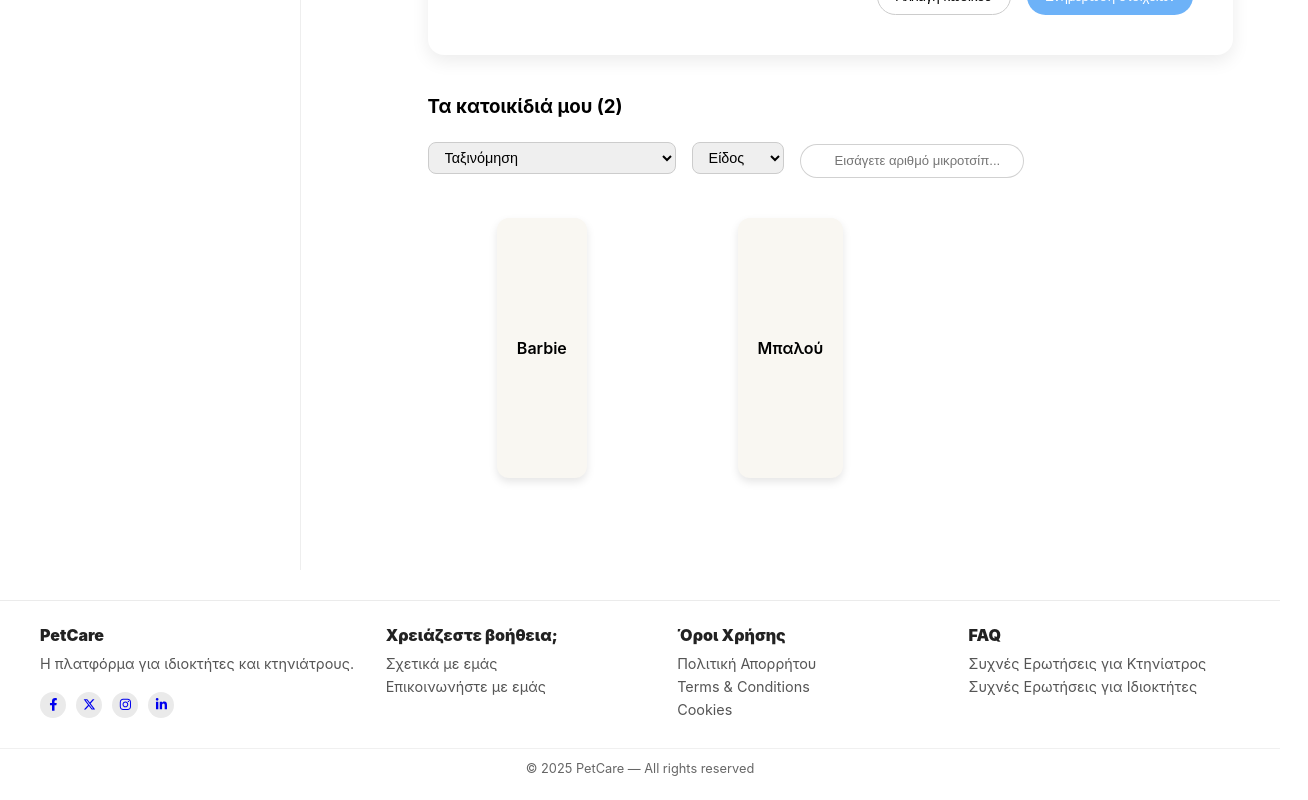
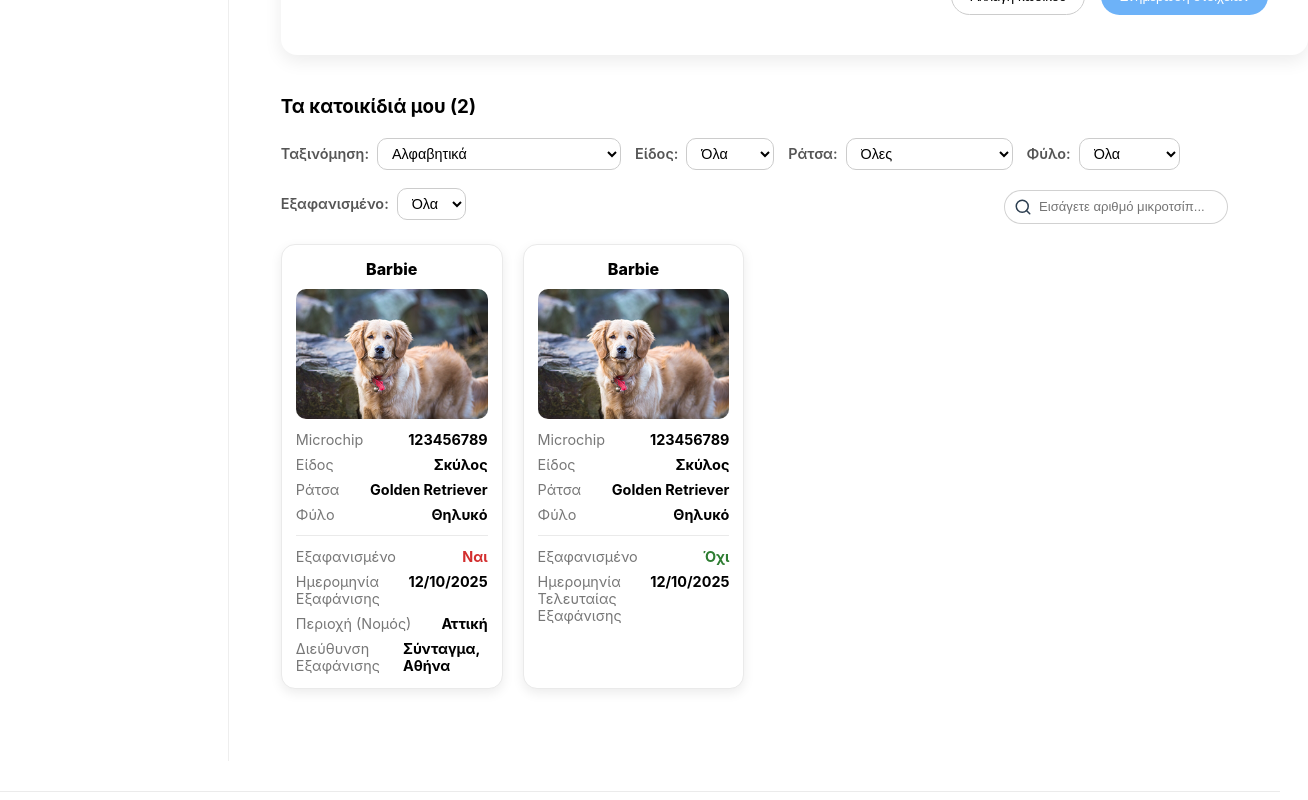
Before and after one commit to sdi2200288/Website-pet.gov, a React (Create React App) app: page /owner-dashboard/profile in a window 1280 px wide. Shown: the part 620-1420 px from the top of the page, 1308 px wide, since content can reach past the window. Built offline with nearby package versions, Linux system fonts and the light colour scheme.

Commit message:
pet component

```diff
--- /dev/null
+++ b/src/components/Pet/Pet.css
@@ -0,0 +1,64 @@
+.pet-card-x {
+  background: #ffffff;
+  border-radius: 14px;
+  padding: 14px;
+  box-shadow: 0 4px 12px rgba(0, 0, 0, 0.08);
+  border: 1px solid #eaeaea;
+  max-width: 320px;
+}
+
+.pet-title {
+  text-align: center;
+  font-weight: 800;
+  font-size: 1rem;
+  margin-bottom: 10px;
+}
+
+.pet-img-wrap {
+  width: 100%;
+  height: 130px;
+  border-radius: 10px;
+  overflow: hidden;
+  margin-bottom: 12px;
+}
+
+.pet-img {
+  width: 100%;
+  height: 100%;
+  object-fit: cover;
+}
+
+.pet-fields {
+  display: grid;
+  gap: 8px;
+}
+
+.pet-row {
+  display: flex;
+  justify-content: space-between;
+  font-size: 0.9rem;
+}
+
+.pet-row span {
+  color: #777;
+}
+
+.pet-row b {
+  font-weight: 700;
+}
+
+.pet-divider {
+  height: 1px;
+  background: #eaeaea;
+  margin: 12px 0;
+}
+
+.lost-yes {
+  color: #d32f2f;
+  font-weight: 800;
+}
+
+.lost-no {
+  color: #2e7d32;
+  font-weight: 800;
+}
--- /dev/null
+++ b/src/components/Pet/Pet.js
@@ -0,0 +1,125 @@
+import React from "react";
+import "./Pet.css";
+import petPhoto from "../../images/lostPet1.png";
+
+export default function PetDetails({ mode = 0 }) {
+  const pet = {
+    name: "Barbie",
+    photoUrl: petPhoto,
+    microchip: "123456789",
+    species: "Σκύλος",
+    breed: "Golden Retriever",
+    gender: "Θηλυκό",
+    lastSeenDate: "12/10/2025",
+    region: "Αττική",
+    lastSeenAddress: "Σύνταγμα, Αθήνα",
+  };
+  const isLost = mode === 0;
+
+  if (mode === 1) {
+    return (
+      <div className="pet-card-x pet-card-profile">
+        <div className="pet-title">{pet.name}</div>
+
+        <div className="pet-img-wrap">
+          <img className="pet-img" src={pet.photoUrl} alt={pet.name} />
+        </div>
+
+        <div className="pet-fields">
+          <div className="pet-row">
+            <span>Microchip</span>
+            <b>{pet.microchip}</b>
+          </div>
+          <div className="pet-row">
+            <span>Είδος</span>
+            <b>{pet.species}</b>
+          </div>
+          <div className="pet-row">
+            <span>Ράτσα</span>
+            <b>{pet.breed}</b>
+          </div>
+          <div className="pet-row">
+            <span>Φύλο</span>
+            <b>{pet.gender}</b>
+          </div>
+        </div>
+
+        <div className="pet-divider" />
+
+        <div className="pet-fields">
+          <div className="pet-row">
+            <span>Εξαφανισμένο</span>
+            <b className={isLost ? "lost-yes" : "lost-no"}>
+              {isLost ? "Ναι" : "Όχι"}
+            </b>
+          </div>
+
+          <>
+            <div className="pet-row">
+              <span>Ημερομηνία Τελευταίας Εξαφάνισης</span>
+              <b>{pet.lastSeenDate}</b>
+            </div>
+          </>
+
+        </div>
+      </div>
+    );
+  }
+
+  return (
+    <div className="pet-card-x pet-card-profile">
+      <div className="pet-title">{pet.name}</div>
+
+      <div className="pet-img-wrap">
+        <img className="pet-img" src={pet.photoUrl} alt={pet.name} />
+      </div>
+
+      <div className="pet-fields">
+        <div className="pet-row">
+          <span>Microchip</span>
+          <b>{pet.microchip}</b>
+        </div>
+        <div className="pet-row">
+          <span>Είδος</span>
+          <b>{pet.species}</b>
+        </div>
+        <div className="pet-row">
+          <span>Ράτσα</span>
+          <b>{pet.breed}</b>
+        </div>
+        <div className="pet-row">
+          <span>Φύλο</span>
+          <b>{pet.gender}</b>
+        </div>
+      </div>
+
+      <div className="pet-divider" />
+
+      <div className="pet-fields">
+        <div className="pet-row">
+          <span>Εξαφανισμένο</span>
+          <b className={isLost ? "lost-yes" : "lost-no"}>
+            {isLost ? "Ναι" : "Όχι"}
+          </b>
+        </div>
+
+        <>
+          <div className="pet-row">
+            <span>Ημερομηνία Εξαφάνισης</span>
+            <b>{pet.lastSeenDate}</b>
+          </div>
+
+          <div className="pet-row">
+            <span>Περιοχή (Νομός)</span>
+            <b>{pet.region}</b>
+          </div>
+
+          <div className="pet-row">
+            <span>Διεύθυνση Εξαφάνισης</span>
+            <b>{pet.lastSeenAddress}</b>
+          </div>
+        </>
+      </div>
+    </div>
+  );
+}
--- a/src/pages/HomePage/HomePage.css
+++ b/src/pages/HomePage/HomePage.css
@@ -79,14 +79,13 @@
   color:#2c3e50;
 }
 
-/* κρύβουμε το κείμενο “Αναζήτηση” στο κουμπί για να φαίνεται σαν icon */
 .hero-button span{
   display:none;
 }
 
+.lost-pet-card { padding: 35px; }
 
 
-/* INFO SECTIONS */
 .info-sections {
   padding: 34px 20px 48px;
   margin: 26px auto 0;
--- a/src/pages/HomePage/HomePage.js
+++ b/src/pages/HomePage/HomePage.js
@@ -3,6 +3,7 @@ import arxikieikona from "../../images/Arxiki_eikona.png";
 import lostPet1 from "../../images/lostPet1.png";
 import lostPet2 from "../../images/lostPet2.png";
 import lostPet3 from "../../images/lostPet3.png";
+import PetDetails from "../../components/Pet/Pet";
 import owner from "../../images/owner.png";
 import vet from "../../images/vet.png";
 import Footer from "../../components/Footer/Footer";
@@ -90,36 +91,15 @@ export default function Homepage() {
 
           <div className="lost-pets-grid">
             <div className="lost-pet-card">
-              <img src={lostPet1} alt="Χαμένος σκύλος" className="lost-pet-image" />
-              <div className="lost-pet-info">
-                <h3>Μαξ</h3>
-                <p className="pet-breed">Πομερανιανός</p>
-                <p className="pet-location">📍 Βρέθηκε: Αθήνα, Κέντρο</p>
-                <p className="pet-date">📅 15 Μαρτίου 2024</p>
-                <button className="pet-button">Περισσότερες Πληροφορίες</button>
-              </div>
+              <PetDetails mode={0} />
             </div>
 
             <div className="lost-pet-card">
-              <img src={lostPet2} alt="Χαμένη γάτα με ρίγες" className="lost-pet-image" />
-              <div className="lost-pet-info">
-                <h3>Μαξ</h3>
-                <p className="pet-breed">Ευρωπαϊκή Σταγόνα</p>
-                <p className="pet-location">📍 Βρέθηκε: Θεσσαλονίκη, Νεάπολη</p>
-                <p className="pet-date">📅 12 Μαρτίου 2024</p>
-                <button className="pet-button">Περισσότερες Πληροφορίες</button>
-              </div>
+              <PetDetails mode={0} />
             </div>
 
             <div className="lost-pet-card">
-              <img src={lostPet3} alt="Χαμένο κουνέλι" className="lost-pet-image" />
-              <div className="lost-pet-info">
-                <h3>Κουνελάκι</h3>
-                <p className="pet-breed">Λιονταράκι</p>
-                <p className="pet-location">📍 Βρέθηκε: Πάτρα, Δυτικά Προάστια</p>
-                <p className="pet-date">📅 10 Μαρτίου 2024</p>
-                <button className="pet-button">Περισσότερες Πληροφορίες</button>
-              </div>
+              <PetDetails mode={0} />
             </div>
           </div>
 
--- a/src/pages/OwnerDashboard/Profile.css
+++ b/src/pages/OwnerDashboard/Profile.css
@@ -104,14 +104,6 @@
   font-weight: 600;
 }
 
-.pets-filters {
-  display: flex;
-  flex-wrap: wrap;
-  gap: 16px;
-  margin-bottom: 20px;
-  align-items: center;
-}
-
 .pets-filters select,
 .pets-filters input[type="checkbox"] {
   padding: 6px 12px;
@@ -128,16 +120,58 @@
   font-size: 0.9rem;
   cursor: pointer;
 }
-.hero-search {
+
+.pets-filters {
+  display: flex;
+  flex-wrap: wrap;
+  gap: 14px;
+  margin-bottom: 20px;
+  align-items: center;
+}
+
+.filter-item {
   display: flex;
   align-items: center;
   gap: 8px;
 }
 
+.filter-label {
+  font-size: 0.9rem;
+  color: #555;
+  font-weight: 600;
+  white-space: nowrap;
+}
+
+.pets-filters select {
+  padding: 6px 10px;
+  border-radius: 10px;
+  border: 1px solid #ccc;
+  font-size: 0.9rem;
+  cursor: pointer;
+  background: #fff;
+}
+
+/* search stays aligned right-ish */
+.hero-search {
+  display: flex;
+  align-items: center;
+  gap: 8px;
+  margin-left: auto;
+}
+
 .hero-input {
   padding: 6px 12px;
-  border-radius: 8px;
+  border-radius: 10px;
   border: 1px solid #ccc;
   font-size: 0.9rem;
-  flex: 1;
+  width: 260px;
 }
+
+.hero-button {
+  padding: 7px 14px;
+  border-radius: 10px;
+  border: 1px solid #ccc;
+  background: #fff;
+  cursor: pointer;
+  font-weight: 600;
+}
--- a/src/pages/OwnerDashboard/Profile.js
+++ b/src/pages/OwnerDashboard/Profile.js
@@ -1,5 +1,9 @@
 import React from "react";
 import "./Profile.css";
+import PetDetails from "../../components/Pet/Pet";
+import { FiSearch } from "react-icons/fi";
+
+
 
 export default function Profile() {
   return (
@@ -47,18 +51,51 @@ export default function Profile() {
         <h3>Τα κατοικίδιά μου (2)</h3>
 
         <div className="pets-filters">
+          <div className="filter-item">
+            <span className="filter-label">Ταξινόμηση:</span>
             <select>
-                <option value="">Ταξινόμηση</option>
+              <option value="">Αλφαβητικά</option>
               <option value="name">Όνομα (Α-Ω)</option>
               <option value="age">Ηλικία (Μικρότερο-Μεγαλύτερο)</option>
             </select>
+          </div>
 
+          <div className="filter-item">
+            <span className="filter-label">Είδος:</span>
             <select>
-                <option value="">Είδος</option>
+              <option value="">Όλα</option>
               <option value="dog">Σκύλος</option>
               <option value="cat">Γάτα</option>
               <option value="other">Άλλο</option>
             </select>
+          </div>
+
+          <div className="filter-item">
+            <span className="filter-label">Ράτσα:</span>
+            <select>
+              <option value="">Όλες</option>
+              <option value="retriever">Retriever</option>
+              <option value="shorthair">European Shorthair</option>
+            </select>
+          </div>
+
+          <div className="filter-item">
+            <span className="filter-label">Φύλο:</span>
+            <select>
+              <option value="">Όλα</option>
+              <option value="male">Αρσενικό</option>
+              <option value="female">Θηλυκό</option>
+            </select>
+          </div>
+
+          <div className="filter-item">
+            <span className="filter-label">Εξαφανισμένο:</span>
+            <select>
+              <option value="">Όλα</option>
+              <option value="0">Όχι</option>
+              <option value="1">Ναι</option>
+            </select>
+          </div>
 
           <div className="hero-search">
             <input
@@ -67,13 +104,15 @@ export default function Profile() {
               className="hero-input"
             />
             <button className="hero-button" aria-label="Αναζήτηση">
-                <span>Αναζήτηση</span>
+              <FiSearch size={18} />
             </button>
+
           </div>
         </div>
+
         <div className="pets-grid">
-            <div className="pet-card">Barbie</div>
-            <div className="pet-card">Μπαλού</div>
+          <PetDetails mode={0} />
+          <PetDetails mode={1} />
         </div>
       </div>
     </div>
```
Lines whose indentation alone changed are shown as unchanged.
